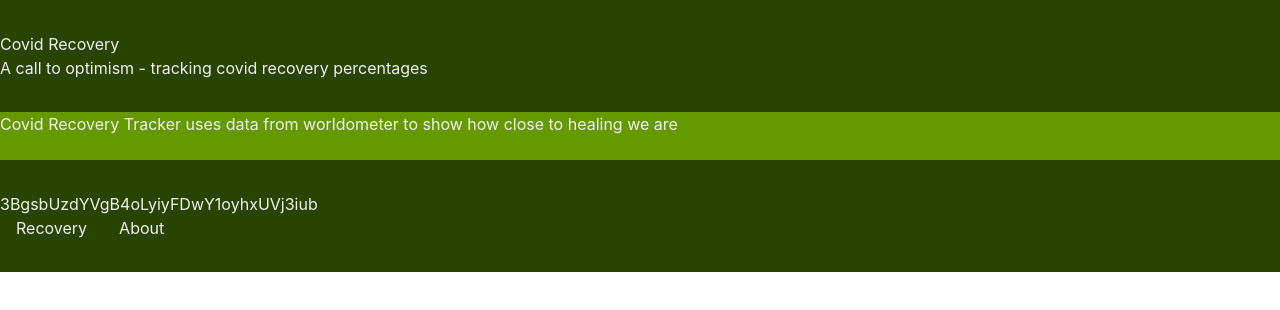
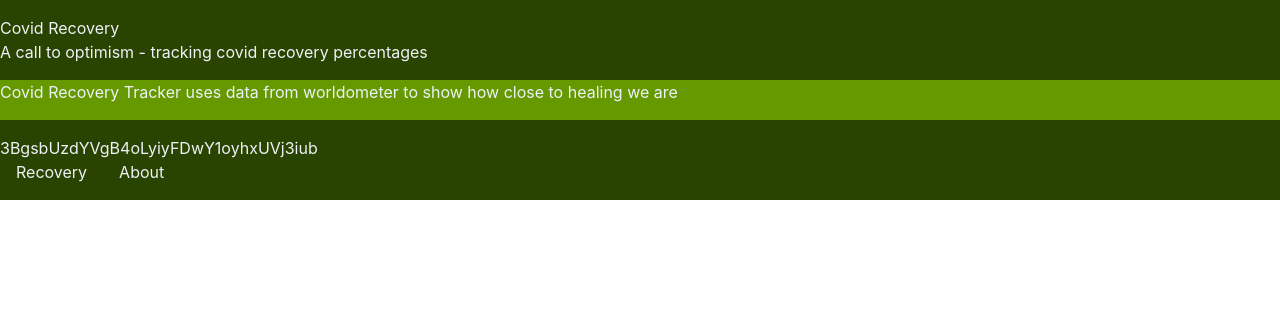
Before and after one commit to danbaragan/covid-recovery, a React (Create React App) app: page /about in a window 1280 px wide. Shown: the top 310 px of the page. Built offline with nearby package versions, Linux system fonts and the light colour scheme; no server answers.

Commit message:
style: Make footer smaller

```diff
--- a/src/assets/tailwind.css
+++ b/src/assets/tailwind.css
@@ -3,10 +3,10 @@
 /* extra css goes here */
 
 .layout-shell {
-  @apply bg-lime-800 text-gray-200 py-8;
+  @apply bg-lime-800 text-gray-200 py-4;
 }
 .layout-mid {
-  @apply bg-lime-400 text-gray-200 pb-6;
+  @apply bg-lime-400 text-gray-200 pb-4;
 }
 
 .link {
--- a/src/layout/Footer.js
+++ b/src/layout/Footer.js
@@ -4,12 +4,12 @@ import { Link } from 'react-router-dom';
 
 function Footer() {
   return (
-    <div className="sm:sticky bottom-0 container layout-shell rounded-b-lg pb-10">
+    <div className="sm:sticky bottom-0 container layout-shell rounded-b-lg">
       <div className="sm:flex">
-        <p className="w-5/6 text-center mb-6" >3BgsbUzdYVgB4oLyiyFDwY1oyhxUVj3iub</p>
+        <p className="w-5/6 text-center mb-4" >3BgsbUzdYVgB4oLyiyFDwY1oyhxUVj3iub</p>
         <div className="flex">
-          <Link className="flex-1 link text-center text-xl font-bold" to="/">Recovery</Link>
-          <Link className="flex-1 link text-center text-xl font-bold" to="/about">About</Link>
+          <Link className="flex-1 link text-center text-lg font-bold" to="/">Recovery</Link>
+          <Link className="flex-1 link text-center text-lg font-bold" to="/about">About</Link>
         </div>
       </div>
     </div>
```
